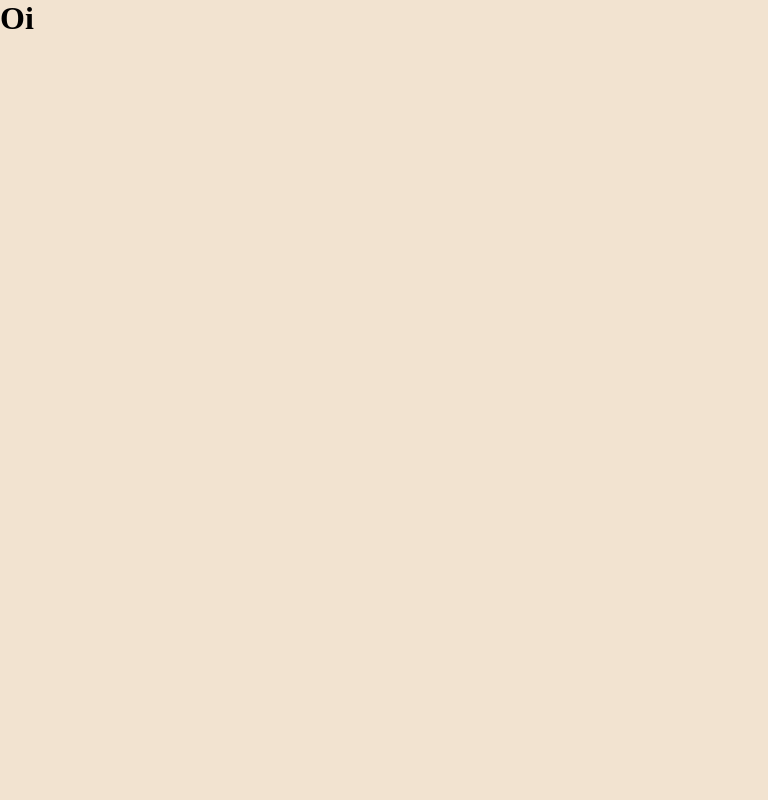
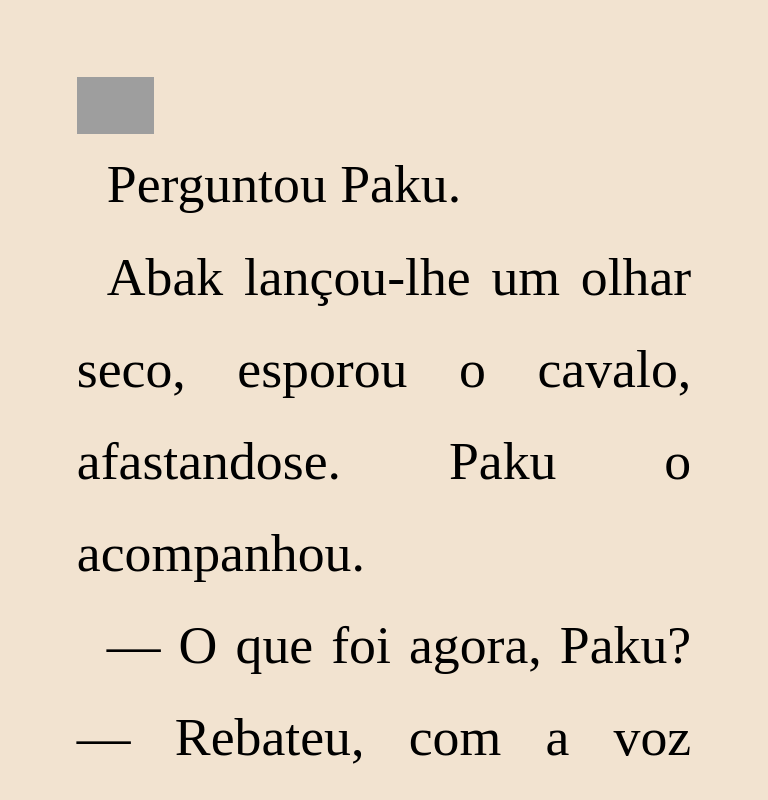
Before and after one commit to AndreiBrl/Tribos-Ancestrais, a Next.js app: page /leitura in a window 768 px wide. Shown: the top 800 px of the page. Built offline with nearby package versions, Linux system fonts and the light colour scheme; grey boxes are pictures that could not be loaded.

Commit message:
iniciando teste de tamanho de pagina para celular

```diff
--- a/src/app/leitura/home.module.css
+++ b/src/app/leitura/home.module.css
@@ -0,0 +1,47 @@
+@media (min-width: 768px) {
+    .container {
+
+        display: flex;
+        justify-content: center;
+        align-items: center;
+        width: 100vw;
+        height: 100vh;
+    }
+
+    .sub_container_1 {
+        display: none;
+    }
+}
+
+/* ############################ */
+/* ######## MOBILE ############ */
+/* ############################ */
+@media (max-width: 768px) {
+    .container {
+
+        display: flex;
+        justify-content: center;
+        align-items: center;
+        width: 100vw;
+        height: fit-content;
+    }
+
+    .aviso {
+        display: none;
+    }
+
+    .sub_container_1 {
+        display: block;
+        padding: 10vw;
+
+        &>p {
+            font-size: 7vw;
+            line-height: 12vw;
+            text-align: justify;
+            text-indent: 30px;
+        }
+        &>img{
+            width: 10vw;
+        }
+    }
+}
--- a/src/app/leitura/page.js
+++ b/src/app/leitura/page.js
@@ -3,8 +3,39 @@ import styles from "./home.module.css";
 
 export default function Home() {
   return (
-    <div className={styles.page}>
-     <h1>Oi </h1>
+    <div className={styles.container}>
+      <div className={styles.aviso}>
+        <h1> Modo Leitura disponível apenas para formato Celular</h1>
+
+      </div>
+      <div className={styles.sub_container_1}>
+      <img className={styles.capaEdit} src="img/capaEdit.png" />
+        <p>Perguntou Paku.</p>
+        <p>Abak lançou-lhe um olhar seco, esporou o cavalo, afastandose. Paku o acompanhou.</p>
+        <p> — O que foi agora, Paku? — Rebateu, com a voz baixa
+          abafada.</p>
+        <p>  — Antigamente não era assim, Fakuri errou em aceitá-lo. —
+          Os dois trotavam em seus cavalos a frente do grupo em uma
+          estrada tortuosa cercada por densa floresta. Naquele momento, o
+          sol afinava-se no horizonte e seus raios se esparramavam cedendo
+          ao crepúsculo que adentrava a floresta.</p>
+        <p>     Um silvo leve e contínuo rasgou o ar, chegando ao ouvido dos
+          dois. Lá de trás, Fakuri assobiava, sinal de que era hora de montar
+          acampamento.</p>
+        <p> — Esqueça o passado. — Cortou Abak, puxando as rédeas até
+          o cavalo parar. — Fakuri aceitou trazê-lo. — Completou ele. Paku
+          franziu o cenho irreverente e puxou o cavalo para dar meia volta.</p>
+        <p>
+          O primeiro dia de cavalgada terminava.</p>
+        <p>   Enquanto isso, atrás deles estavam Fakuri, Kizuno e Akin.
+          Fakuri imponente em seu cavalo marrom ornado com couros
+          tingidos. Na lateral direita, o cavalo ostentava a marca da tribo em
+          vermelho sangue, mostrando sua posição de líder tribal. A marca </p>
+
+
+
+
+      </div>
     </div>
   );
 }
```
